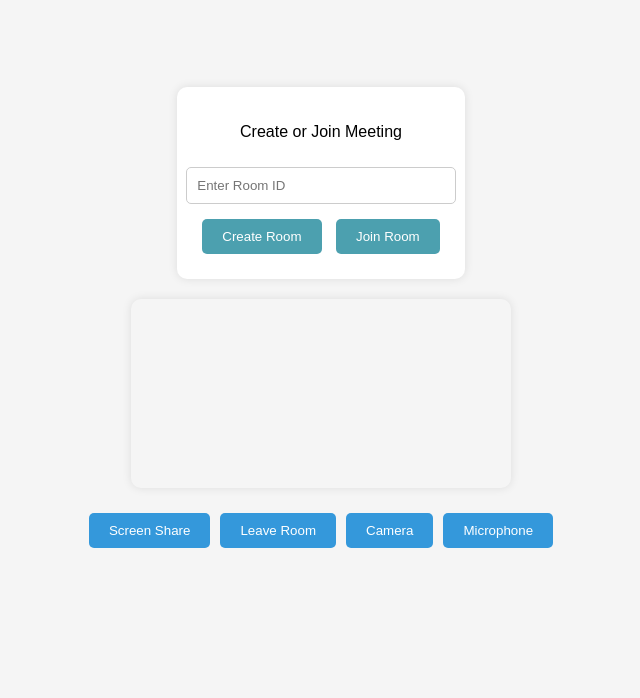
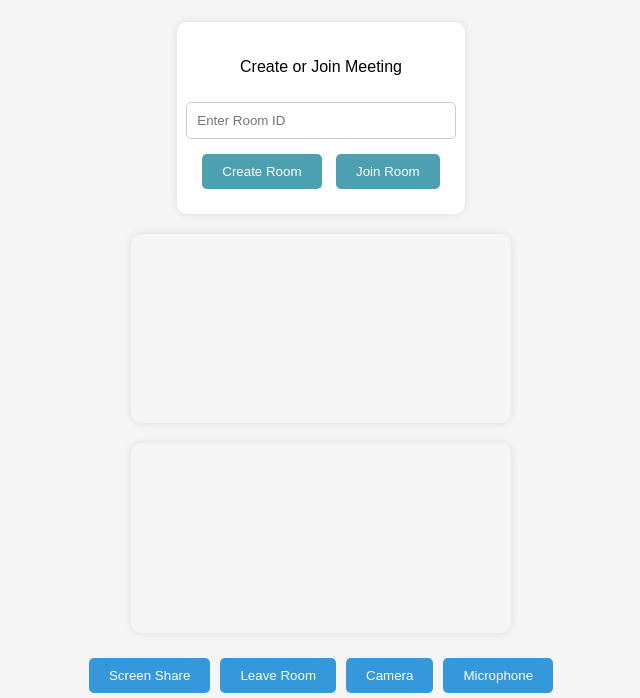
Before and after one commit to rens20/videochat, a plain HTML site: page index.html in a window 1280 px wide. Shown: the part 155-853 px from the top of the page, without its empty margins (319-959 px from the left). Before the commit the page ends 800 px from the top, so only its background shows below. Drawn offline with Linux system fonts and the light colour scheme.

Commit message:
Update index.html

```diff
--- a/index.html
+++ b/index.html
@@ -10,6 +10,7 @@
 </head>
 <body>
 
+   <h1 class="title">Delta Meet</h1>
     <p id="notification" hidden></p>
     <div class="entry-modal" id="entry-modal">
         <p>Create or Join Meeting</p>
@@ -20,9 +21,12 @@
         </div>
     </div>
     <div class="meet-area">
-        <div id="remote-video-container" class="remote-video-container"></div>
+        <!-- Remote Video Element-->
+        <video id="remote-video"></video>
+
+        <!-- Local Video Element-->
         <video id="local-video"></video>
-        <div class="meet-controls-bar" id="controls-bar" hidden>
+        <div class="meet-controls-bar">
             <button onclick="startScreenShare()">Screen Share</button>
             <button id="leave-btn" onclick="leaveRoom()">Leave Room</button>
             <button id="toggle-camera-btn">Camera</button>
```
